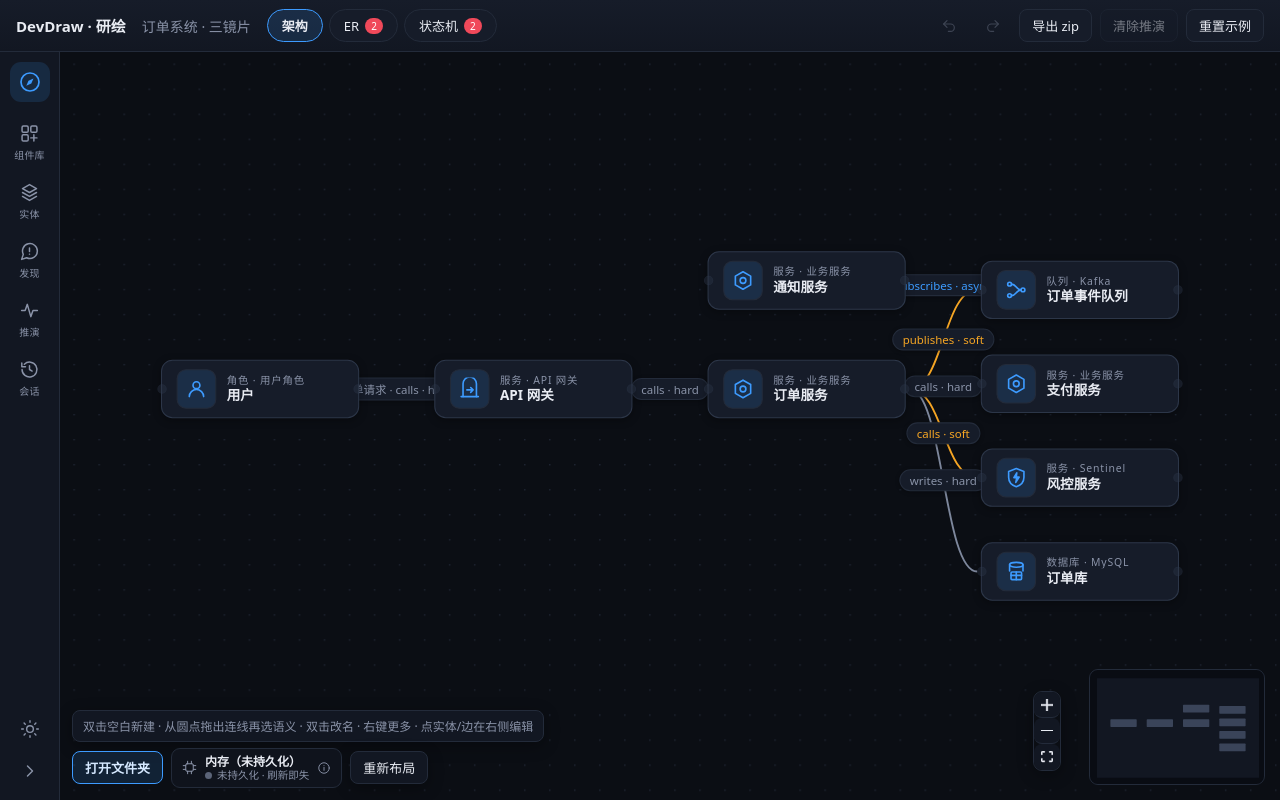
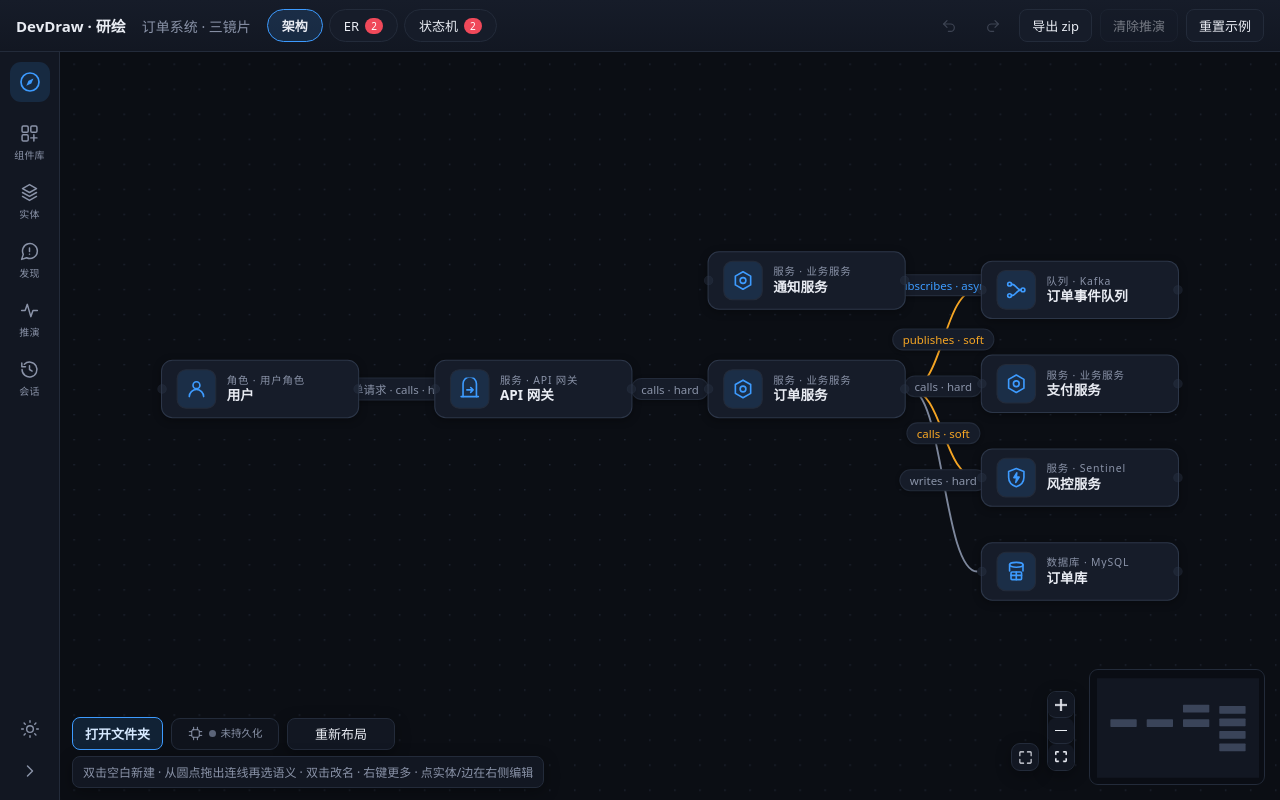
Before and after one commit to clover-us/DevDraw, a React (Vite) app: page / in a window 1280 px wide. Built offline with nearby package versions, Linux system fonts and the light colour scheme.

Commit message:
feat(ui): 画布四角重排——顶栏信息归位、左下工具坞、右下角全屏、小地图亮色修正

```diff
--- a/src/ui/App.tsx
+++ b/src/ui/App.tsx
@@ -37,7 +37,7 @@ import { ContextMenu, type MenuItem } from './ContextMenu';
 import { DevDrawEdge, DevDrawNode, type DevDrawEdgeData, type DevDrawNodeData, type FieldRow } from './components';
 import { EdgePicker } from './EdgePicker';
 import { EntityDrawer } from './EntityDrawer';
-import { RedoIcon, UndoIcon } from './icons';
+import { MaximizeIcon, MinimizeIcon, RedoIcon, UndoIcon } from './icons';
 import { NavPanel } from './NavPanel';
 import { NavRail, type NavSection } from './NavRail';
 import { QuickCreate } from './QuickCreate';
@@ -151,6 +151,18 @@ export function App() {
   // 拖线松手时 onConnect 拿不到鼠标坐标，所以自己盯着指针（连线落点 = 当前指针处）。
   const pointerRef = useRef<{ x: number; y: number }>({ x: 0, y: 0 });
   const [lastEdge, setLastEdge] = useState<Partial<Record<LensId, EdgeType>>>(readLastEdge);
+  // 画布全屏：把画布元素本身扔进全屏，顶栏/导航暂时让位，Esc 退出。
+  const canvasRef = useRef<HTMLDivElement>(null);
+  const [fullscreen, setFullscreen] = useState(false);
+  useEffect(() => {
+    const onChange = () => setFullscreen(document.fullscreenElement === canvasRef.current);
+    document.addEventListener('fullscreenchange', onChange);
+    return () => document.removeEventListener('fullscreenchange', onChange);
+  }, []);
+  const toggleFullscreen = useCallback(() => {
+    if (document.fullscreenElement) void document.exitFullscreen();
+    else void canvasRef.current?.requestFullscreen();
+  }, []);
 
   // 项目加载完：把架构镜片存的场景恢复回来 —— what-if 假设不该因为刷新就消失。
   useEffect(() => {
@@ -873,6 +885,7 @@ export function App() {
           ))}
         <div
           className="dd-canvas"
+          ref={canvasRef}
           onPointerMove={(e) => {
             pointerRef.current = { x: e.clientX, y: e.clientY };
           }}
@@ -914,7 +927,7 @@ export function App() {
             proOptions={{ hideAttribution: true }}
           >
             <Background variant={BackgroundVariant.Dots} gap={24} size={1.5} color="var(--canvas-dot)" />
-            <Controls showInteractive={false} position="bottom-right" style={{ right: 204, bottom: 14 }} />
+            <Controls showInteractive={false} position="bottom-right" style={{ right: 190, bottom: 14 }} />
             <MiniMap
               pannable
               zoomable
@@ -926,6 +939,7 @@ export function App() {
             />
           </ReactFlow>
           <div className="dd-canvas-dock">
+            <div className="dd-dock-row">
               {project.fsaSupported && project.storeKind !== 'folder' && (
                 <button
                   className="dd-primary"
@@ -943,6 +957,7 @@ export function App() {
                 dirty={project.dirty}
                 saving={project.saving}
                 fsaSupported={project.fsaSupported}
+                hideName
                 onOpenFolder={() => void project.openFolder()}
                 onImportZip={(f) => void project.importZip(f)}
                 onExportZip={project.exportZip}
@@ -957,6 +972,15 @@ export function App() {
               </button>
             </div>
             <div className="dd-hint">{HINTS[lens]}</div>
+          </div>
+          <button
+            className="dd-canvas-fs"
+            onClick={toggleFullscreen}
+            title={fullscreen ? '退出全屏 (Esc)' : '画布全屏'}
+            aria-label={fullscreen ? '退出全屏' : '画布全屏'}
+          >
+            {fullscreen ? <MinimizeIcon size={15} /> : <MaximizeIcon size={15} />}
+          </button>
           {quickCreate && (
             <QuickCreate
               model={model}
--- a/src/ui/StorageBar.tsx
+++ b/src/ui/StorageBar.tsx
@@ -15,6 +15,8 @@ interface StorageBarProps {
   dirty: boolean;
   saving: boolean;
   fsaSupported: boolean;
+  /** 收起形态：不显示文件夹名，只留状态（工具坞里的窄胶囊）。 */
+  hideName?: boolean;
   onOpenFolder: () => void;
   onImportZip: (file: File) => void;
   onExportZip: () => void;
@@ -80,19 +82,19 @@ interface Status {
   tone: 'ok' | 'warn' | 'idle' | 'saving';
 }
 
-function statusOf(kind: StoreKind, autoSave: boolean, dirty: boolean, saving: boolean): Status {
+function statusOf(kind: StoreKind, autoSave: boolean, dirty: boolean, saving: boolean, compact = false): Status {
   if (saving) return { text: '保存中…', tone: 'saving' };
-  if (dirty) return { text: autoSave ? '待自动保存' : '有改动未导出', tone: 'warn' };
-  if (kind === 'folder') return { text: '已保存到磁盘', tone: 'ok' };
-  if (kind === 'zip') return { text: '快照已加载', tone: 'ok' };
-  return { text: '未持久化 · 刷新即失', tone: 'idle' };
+  if (dirty) return { text: autoSave ? (compact ? '待保存' : '待自动保存') : compact ? '有改动' : '有改动未导出', tone: 'warn' };
+  if (kind === 'folder') return { text: compact ? '已保存' : '已保存到磁盘', tone: 'ok' };
+  if (kind === 'zip') return { text: compact ? '快照' : '快照已加载', tone: 'ok' };
+  return { text: compact ? '未持久化' : '未持久化 · 刷新即失', tone: 'idle' };
 }
 
 export function StorageBar(props: StorageBarProps) {
-  const { modelName, kind, label, autoSave, dirty, saving, fsaSupported } = props;
+  const { modelName, kind, label, autoSave, dirty, saving, fsaSupported, hideName } = props;
   const [open, setOpen] = useState(false);
   const wrapRef = useRef<HTMLDivElement>(null);
-  const status = statusOf(kind, autoSave, dirty, saving);
+  const status = statusOf(kind, autoSave, dirty, saving, hideName);
   const Icon = MODE_ICON[kind];
 
   // 点击外部 / Esc 关闭弹层
@@ -130,7 +132,7 @@ export function StorageBar(props: StorageBarProps) {
           <Icon />
         </span>
         <span className="dd-storage-text">
-          <span className="dd-storage-name">{label}</span>
+          {!hideName && <span className="dd-storage-name">{label}</span>}
           <span className="dd-storage-status">
             <span className={`dd-save-dot tone-${status.tone}`} />
             {status.text}
--- a/src/ui/icons.tsx
+++ b/src/ui/icons.tsx
@@ -214,6 +214,24 @@ export function RedoIcon(p: IconProps) {
   );
 }
 
+/** 画布全屏：四角外扩。 */
+export function MaximizeIcon(p: IconProps) {
+  return (
+    <svg {...base(p)}>
+      <path d="M9 3H4a1 1 0 0 0-1 1v5M15 3h5a1 1 0 0 1 1 1v5M21 15v5a1 1 0 0 1-1 1h-5M3 15v5a1 1 0 0 0 1 1h5" />
+    </svg>
+  );
+}
+
+/** 退出全屏：四角内收。 */
+export function MinimizeIcon(p: IconProps) {
+  return (
+    <svg {...base(p)}>
+      <path d="M4 9h5V4M20 9h-5V4M20 15h-5v5M4 15h5v5" />
+    </svg>
+  );
+}
+
 /** 组件库：积木格。 */
 export function LibraryIcon(p: IconProps) {
   return (
--- a/src/ui/styles.css
+++ b/src/ui/styles.css
@@ -14,6 +14,7 @@
   --panel-2: #161c29;
   --overlay: #1b2230;
   --scrim: rgba(4, 6, 10, 0.62);
+  --minimap-mask: rgba(4, 6, 10, 0.55);
   --border: #232b3a;
   --border-strong: #323d52;
   --text: #e9ecf3;
@@ -63,6 +64,7 @@
   --panel-2: #f5f7fb;
   --overlay: #ffffff;
   --scrim: rgba(24, 34, 56, 0.34);
+  --minimap-mask: rgba(24, 34, 56, 0.09);
   --border: #e1e6f0;
   --border-strong: #ccd5e4;
   --text: #1a2233;
@@ -425,10 +427,6 @@ select.dd-input {
   background: var(--bg);
 }
 .dd-hint {
-  position: absolute;
-  left: 12px;
-  bottom: 58px;
-  z-index: 5;
   font-size: 12px;
   color: var(--muted);
   background: var(--panel);
@@ -437,18 +435,46 @@ select.dd-input {
   padding: 6px 10px;
   pointer-events: none;
   box-shadow: 0 4px 16px var(--shadow-soft);
-  max-width: calc(100% - 24px);
-}
-/* 画布左下角工具坞：保存/落盘 + 重新布局。和右下角的缩放、俯视图分居两角。 */
+  white-space: nowrap;
+}
+/* 画布左下角工具坞：落盘状态 + 重新布局，长提示语在下一行（贴底）。 */
 .dd-canvas-dock {
   position: absolute;
   left: 12px;
   bottom: 12px;
   z-index: 6;
   display: flex;
+  flex-direction: column;
+  align-items: flex-start;
+  gap: 6px;
+  max-width: calc(100% - 24px);
+}
+.dd-dock-row {
+  display: flex;
   align-items: center;
   gap: 8px;
-  max-width: calc(100% - 24px);
+}
+/* 坞里两个胶囊等宽，排成一条整齐的带子；文件名不再显示，只留保存状态。 */
+.dd-canvas-dock .dd-storage-pill,
+.dd-canvas-dock .dd-dock-btn {
+  width: 108px;
+  max-width: none;
+  height: 32px;
+  padding: 0 8px;
+  justify-content: center;
+  gap: 6px;
+  white-space: nowrap;
+}
+.dd-canvas-dock .dd-storage-info {
+  display: none;
+}
+.dd-canvas-dock .dd-storage-text {
+  min-width: 0;
+}
+.dd-canvas-dock .dd-storage-status {
+  overflow: hidden;
+  text-overflow: ellipsis;
+  white-space: nowrap;
 }
 .dd-canvas-dock .dd-storage-pop {
   /* 坞在最底下：弹层往上开，并且从胶囊左缘向右展开（右对齐会捅出屏幕左边）。 */
@@ -461,6 +487,32 @@ select.dd-input {
   white-space: nowrap;
   background: var(--panel);
   box-shadow: 0 4px 16px var(--shadow-soft);
+}
+/* 画布全屏按钮：贴着左下缩放控件，与它们同高同圆角。 */
+.dd-canvas-fs {
+  position: absolute;
+  right: 241px;
+  bottom: 29px;
+  z-index: 6;
+  width: 28px;
+  height: 28px;
+  padding: 0;
+  display: inline-flex;
+  align-items: center;
+  justify-content: center;
+  background: var(--panel);
+  border: 1px solid var(--border);
+  border-radius: 9px;
+  color: var(--text);
+  box-shadow: 0 4px 16px var(--shadow-soft);
+  cursor: pointer;
+}
+.dd-canvas-fs svg {
+  flex: none;
+}
+.dd-canvas-fs:hover {
+  background: var(--overlay);
+  border-color: var(--border-strong);
 }
 
 /* ---------- 左侧导航轨 ---------- */
@@ -1679,7 +1731,8 @@ select.dd-input {
   overflow: hidden;
 }
 .react-flow__minimap-mask {
-  fill: var(--scrim);
+  /* 别复用 --scrim（那是弹窗遮罩）：亮色下会把小地图压成一圈黑框 */
+  fill: var(--minimap-mask);
 }
 .react-flow__attribution {
   background: transparent;
--- a/vite.config.ts
+++ b/vite.config.ts
@@ -19,8 +19,19 @@ export default defineConfig({
     strictPort: true,
     watch: {
       // Windows：原子写入会产生瞬时 .tmpdir/*.tmp 临时文件，chokidar 去 watch 它会触发
-      // EBUSY 并抛出未处理的 FSWatcher error 直接 crash 掉 dev server。忽略 docs 与临时文件。
-      ignored: ['**/docs/**', '**/*.tmpdir/**', '**/*.tmp', '**/.git/**', '**/dist/**', '**/coverage/**'],
+      // EBUSY 并抛出未处理的 FSWatcher error 直接 crash 掉 dev server。忽略 docs 与临时文件；
+      // 根目录的 QA 脚本/截图同样是"写完就被别的进程读"，同样会 EBUSY，一并忽略。
+      ignored: [
+        '**/docs/**',
+        '**/*.tmpdir/**',
+        '**/*.tmp',
+        '**/.git/**',
+        '**/dist/**',
+        '**/coverage/**',
+        '**/qa-*.mjs',
+        '**/qa-*/**',
+        '**/*.png',
+      ],
     },
   },
   test: {
```
Lines whose indentation alone changed are shown as unchanged.
